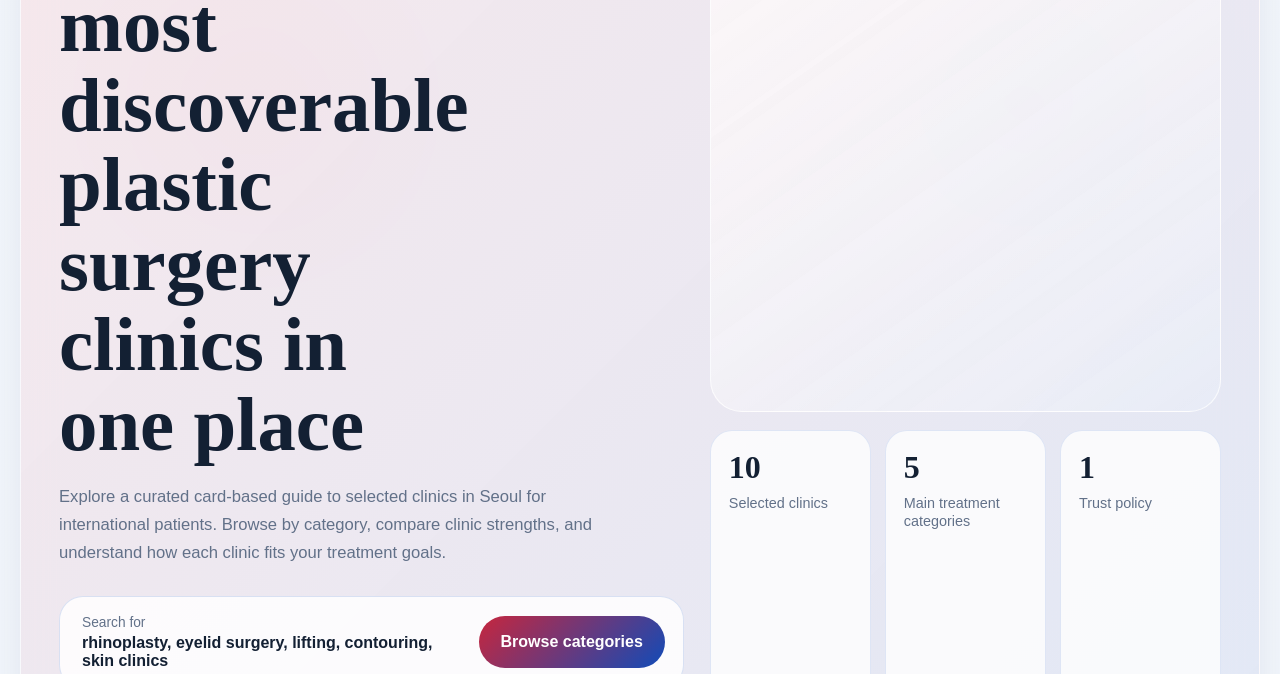
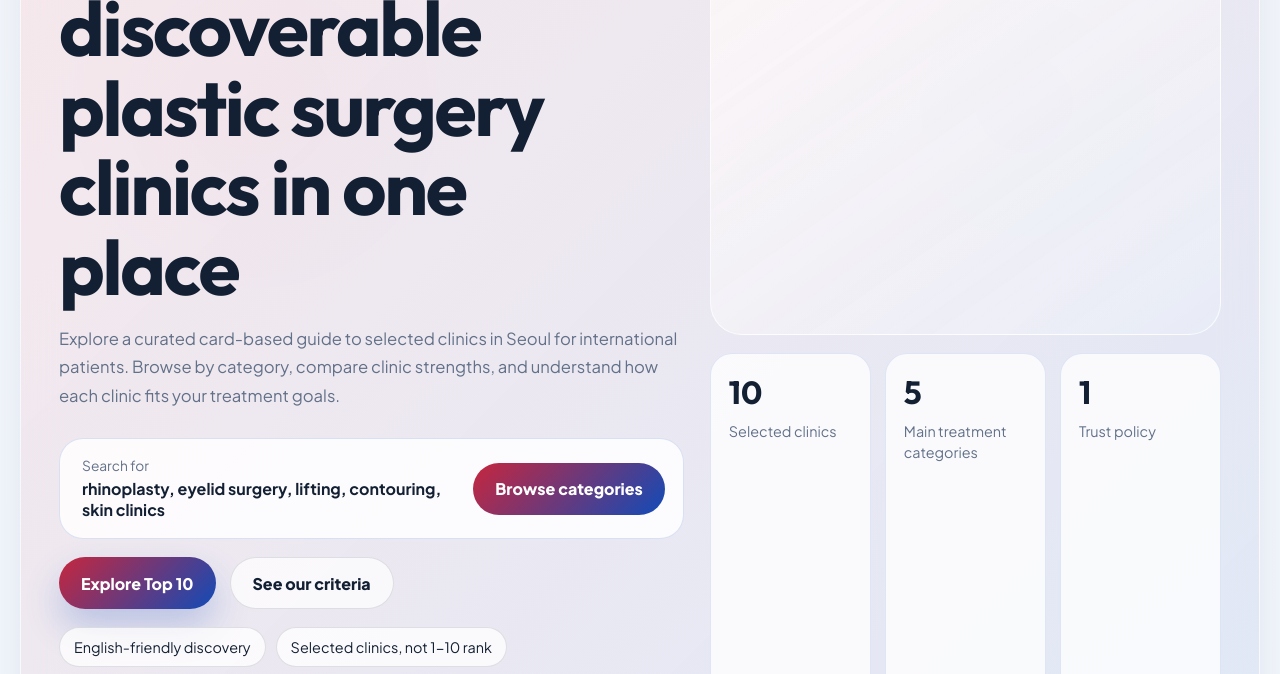
Before and after one commit to philbiseo-commits/gangnammedical, a plain HTML site: page index.html in a window 1280 px wide. Shown: the part 377-1051 px from the top of the page. Drawn offline with Linux system fonts and the light colour scheme.

Commit message:
Update homepage typography styling

```diff
--- a/styles.css
+++ b/styles.css
@@ -30,7 +30,7 @@ body {
   margin: 0;
   color: var(--text);
   background: linear-gradient(180deg, #f8fbff 0%, #edf3ff 100%);
-  font-family: "Manrope", sans-serif;
+  font-family: "Plus Jakarta Sans", sans-serif;
 }
 
 a {
@@ -190,8 +190,9 @@ a {
 h1,
 h2 {
   margin: 0;
-  font-family: "Fraunces", serif;
+  font-family: "Outfit", sans-serif;
   line-height: 1.04;
+  letter-spacing: -0.03em;
 }
 
 h1 {
@@ -331,7 +332,7 @@ h2 {
 
 .visual-stats strong {
   display: block;
-  font-family: "Fraunces", serif;
+  font-family: "Outfit", sans-serif;
   font-size: 2rem;
   margin-bottom: 8px;
 }
@@ -548,7 +549,7 @@ h2 {
 .category-block-head h3 {
   margin: 0 0 8px;
   font-size: 1.55rem;
-  font-family: "Fraunces", serif;
+  font-family: "Outfit", sans-serif;
 }
 
 .category-count {
```
